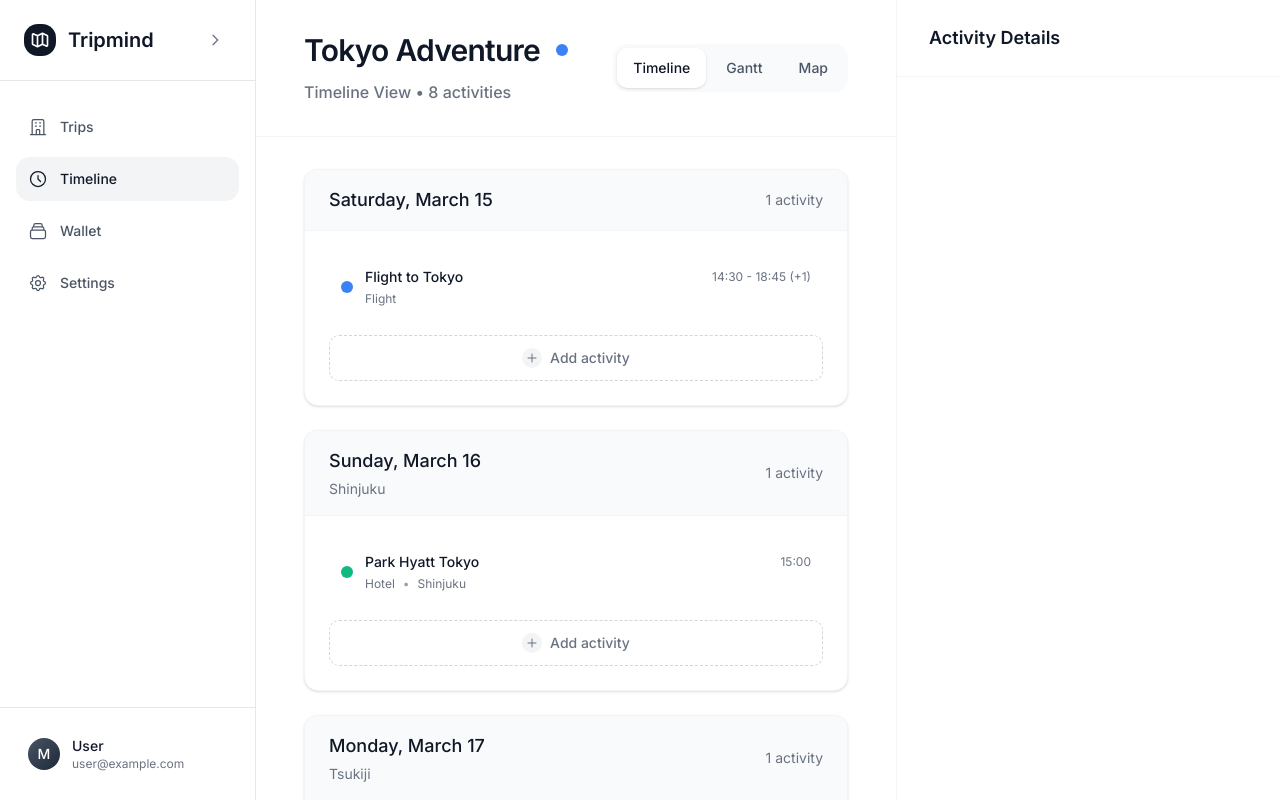
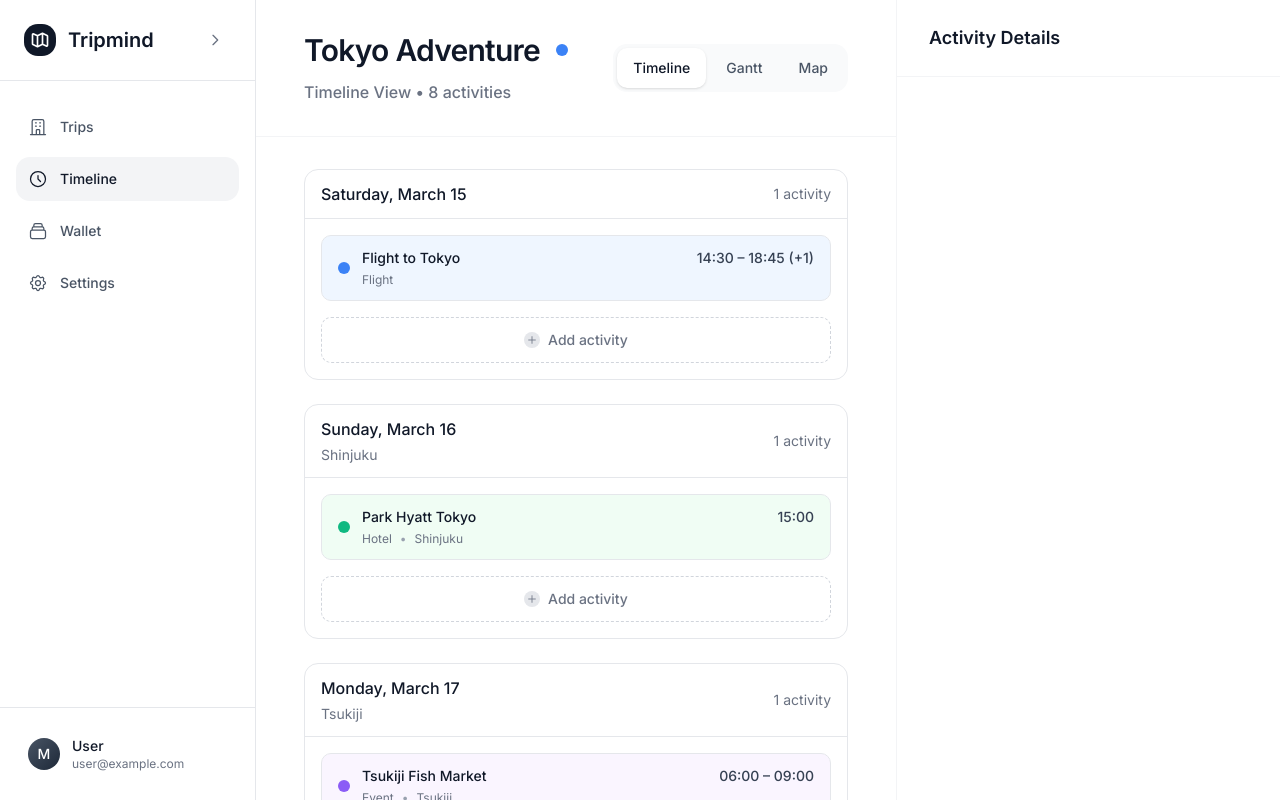
Before and after one commit to marlonbernardes/tripmind, a Next.js app in the folder frontend/: page /trip/1/timeline in a window 1280 px wide. Both pictures are taken after a click on the button "Timeline". Built offline with nearby package versions, Linux system fonts and the light colour scheme.

Commit message:
refactor: update timeline feature components
- Improve ActivityCard component with enhanced functionality
- Update TimelineDay component with better layout and interactions

```diff
--- a/frontend/src/components/features/ActivityCard.tsx
+++ b/frontend/src/components/features/ActivityCard.tsx
@@ -28,17 +28,35 @@ export function ActivityCard({ activity, isSelected = false, onClick }: Activity
   }
 
   const timeDisplay = activity.endTime
-    ? `${formatTime(activity.startTime)} - ${formatTime(activity.endTime)}`
+    ? `${formatTime(activity.startTime)} – ${formatTime(activity.endTime)}`
     : formatTime(activity.startTime)
+
+  // Get subtle background color based on activity type
+  const getBackgroundColor = () => {
+    const colors = {
+      flight: 'bg-blue-50 dark:bg-blue-950/30',
+      hotel: 'bg-green-50 dark:bg-green-950/30',
+      event: 'bg-purple-50 dark:bg-purple-950/30',
+      transport: 'bg-amber-50 dark:bg-amber-950/30',
+      note: 'bg-gray-50 dark:bg-gray-800/30',
+      task: 'bg-orange-50 dark:bg-orange-950/30'
+    }
+    return colors[activity.type] || colors.note
+  }
+
+  const getBorderColor = () => {
+    if (isSelected) {
+      return 'border-gray-300 dark:border-gray-600'
+    }
+    return 'border-gray-200 dark:border-gray-700'
+  }
 
   return (
     <div
       onClick={onClick}
-      className={`flex items-center gap-3 p-3 rounded-lg hover:bg-gray-50 dark:hover:bg-gray-700/50 transition-colors cursor-pointer ${
-        isSelected
-          ? 'bg-blue-50 dark:bg-blue-900/20'
-          : 'hover:bg-gray-50 dark:hover:bg-gray-700/30'
-      }`}
+      className={`flex items-center gap-3 px-4 py-3 rounded-lg border transition-all cursor-pointer hover:border-gray-300 dark:hover:border-gray-600 hover:shadow-sm ${
+        getBackgroundColor()
+      } ${getBorderColor()}`}
     >
       {/* Colored dot indicator */}
       <div
@@ -52,7 +70,7 @@ export function ActivityCard({ activity, isSelected = false, onClick }: Activity
             {activity.title}
           </h3>
           <div className="flex items-center gap-2 flex-shrink-0">
-            <span className="text-xs text-gray-500 dark:text-gray-400">
+            <span className="text-sm font-medium text-gray-700 dark:text-gray-300">
               {timeDisplay}
             </span>
           </div>
--- a/frontend/src/components/features/TimelineDay.tsx
+++ b/frontend/src/components/features/TimelineDay.tsx
@@ -29,12 +29,12 @@ export function TimelineDay({ date, activities, selectedActivityId, onActivitySe
   })
 
   return (
-    <div className="bg-white dark:bg-gray-900 rounded-xl shadow-sm border border-gray-100 dark:border-gray-800 overflow-hidden mb-6">
+    <div className="bg-white dark:bg-gray-900 rounded-xl border border-gray-200 dark:border-gray-800 overflow-hidden">
       {/* Day Header */}
-      <div className="px-6 py-4 border-b border-gray-100 dark:border-gray-800 bg-gray-50 dark:bg-gray-800/50">
+      <div className="px-4 py-3 border-b border-gray-200 dark:border-gray-800">
         <div className="flex items-center justify-between">
           <div>
-            <h2 className="text-lg font-medium text-gray-900 dark:text-white">
+            <h2 className="text-base font-medium text-gray-900 dark:text-white">
               {formatDate(date)}
             </h2>
             {cities.length > 0 && (
@@ -50,24 +50,23 @@ export function TimelineDay({ date, activities, selectedActivityId, onActivitySe
       </div>
 
       {/* Activities List */}
-      <div className="p-6">
+      <div className="p-4">
         <div className="space-y-2">
-          {sortedActivities.map((activity, index) => (
-            <div key={activity.id} className={index % 2 === 0 ? 'bg-white dark:bg-gray-900' : 'bg-gray-50 dark:bg-gray-800/30'}>
-              <ActivityCard
-                activity={activity}
-                isSelected={selectedActivityId === activity.id}
-                onClick={() => onActivitySelect?.(activity)}
-              />
-            </div>
+          {sortedActivities.map((activity) => (
+            <ActivityCard
+              key={activity.id}
+              activity={activity}
+              isSelected={selectedActivityId === activity.id}
+              onClick={() => onActivitySelect?.(activity)}
+            />
           ))}
         </div>
 
         {/* Add Activity Button */}
-        <button className="w-full mt-4 p-3 border border-dashed border-gray-300 dark:border-gray-600 rounded-lg text-gray-500 dark:text-gray-400 hover:border-blue-400 hover:text-blue-600 dark:hover:text-blue-400 transition-colors group">
+        <button className="w-full mt-4 p-3 border border-dashed border-gray-300 dark:border-gray-600 rounded-lg text-gray-500 dark:text-gray-400 hover:border-gray-400 hover:text-gray-600 dark:hover:text-gray-300 transition-colors group bg-white dark:bg-gray-900">
           <div className="flex items-center justify-center gap-2">
-            <div className="w-5 h-5 rounded-full bg-gray-100 dark:bg-gray-700 group-hover:bg-blue-100 dark:group-hover:bg-blue-900/50 flex items-center justify-center transition-colors">
-              <svg className="w-3 h-3" fill="none" stroke="currentColor" viewBox="0 0 24 24">
+            <div className="w-4 h-4 rounded-full bg-gray-200 dark:bg-gray-700 group-hover:bg-gray-300 dark:group-hover:bg-gray-600 flex items-center justify-center transition-colors">
+              <svg className="w-2.5 h-2.5" fill="none" stroke="currentColor" viewBox="0 0 24 24">
                 <path strokeLinecap="round" strokeLinejoin="round" strokeWidth={2} d="M12 4v16m8-8H4" />
               </svg>
             </div>
```
